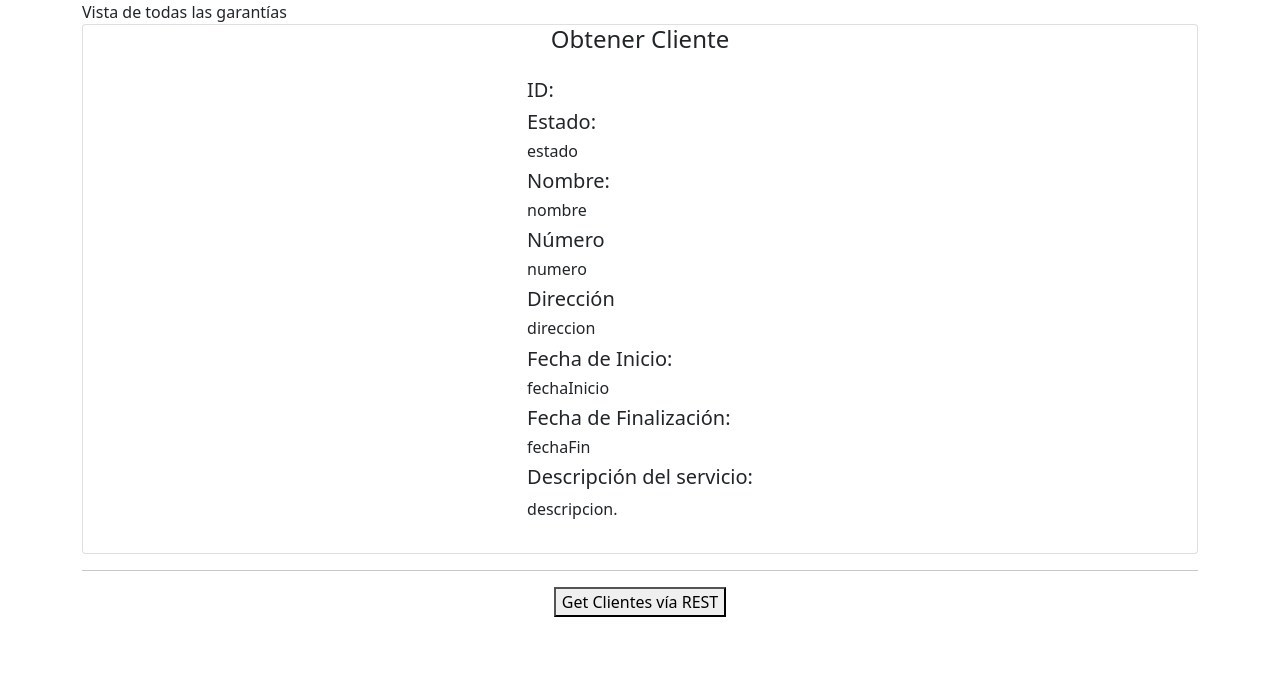
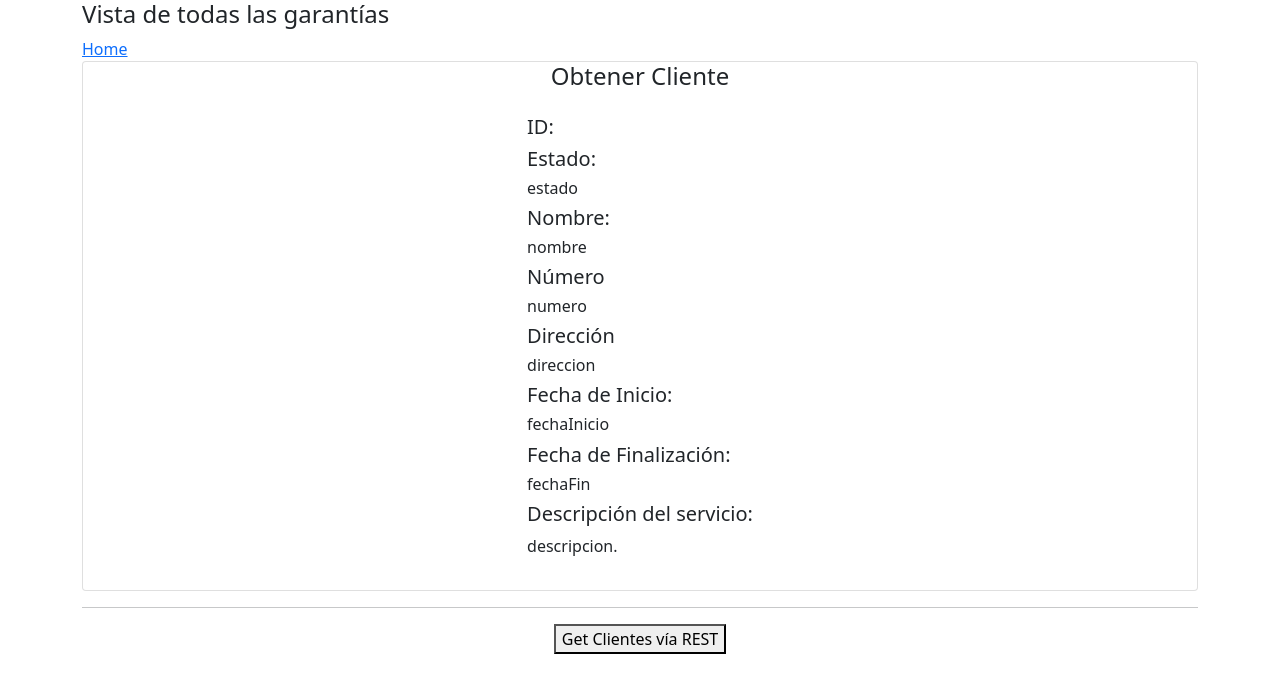
Before and after one commit to jhonjlinaresb/apiWarranty, a website: page public/pages/two.html in a window 1280 px wide. Drawn offline with nearby package versions, Linux system fonts and the light colour scheme.

Commit message:
Changes in of HTML

```diff
--- a/index.js
+++ b/index.js
@@ -25,8 +25,8 @@ app.use(cors);
 app.use(express.json());
 app.options('/*', (req, res) => res.send());
 
+//Páginas estáticas para mostrar en el front de carpeta Public
 app.use('/',express.static(__dirname + '/public/'));
-
 app.use('/one', express.static(__dirname + '/public/pages/one.html'));
 app.use('/two', express.static(__dirname + '/public/pages/two.html'));
 
--- a/public/pages/two.html
+++ b/public/pages/two.html
@@ -1,5 +1,5 @@
 <!DOCTYPE html>
-<html lang="en">
+<html lang="es">
 <head>
     <meta charset="UTF-8">
     <meta http-equiv="X-UA-Compatible" content="IE=edge">
@@ -10,7 +10,10 @@
 <body>
 
     <div class="container" id="app">
-        <header>Vista de todas las garantías</header>
+        <header>
+            <h4>Vista de todas las garantías</h4>
+            <a href="/"> Home</a>
+        </header>
         <div class="columns medium-3" v-for="post in posts">
         <div class="card" style="align-items: center;">
         <h4 class="text-center">Obtener Cliente</h4>
```
Also changed, not shown: public/index.html (+4 -1 lines), public/pages/one.html (+1 -1 lines).
